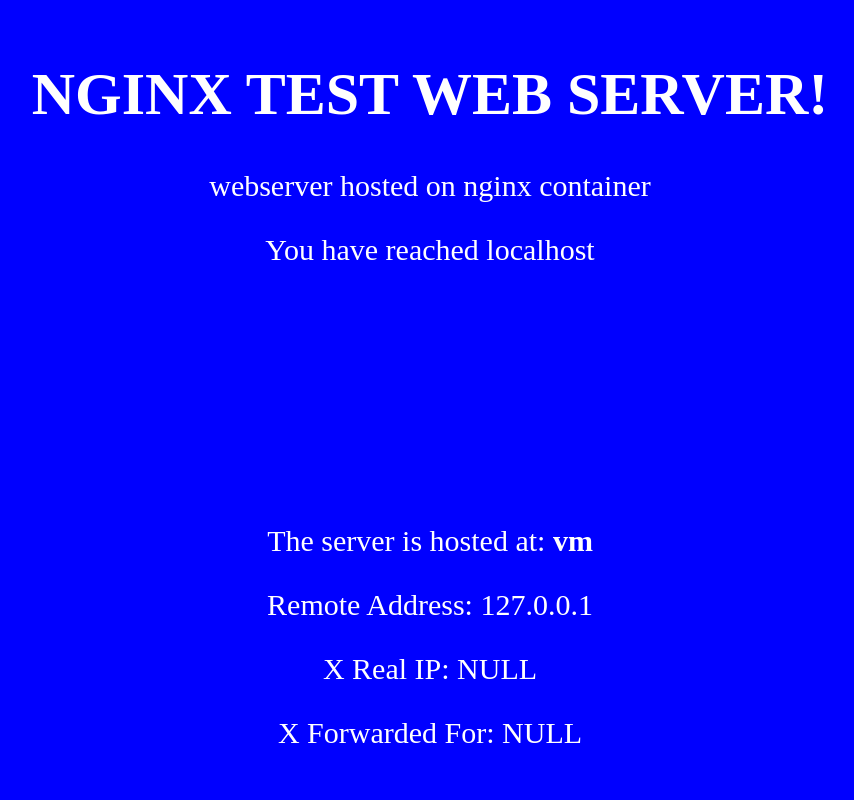
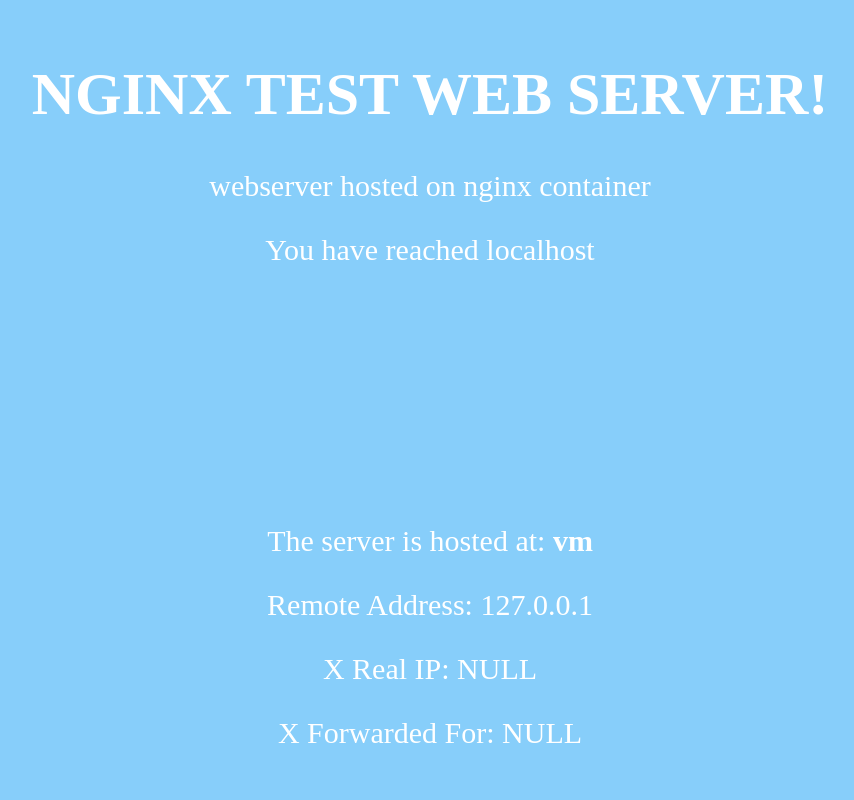
Before and after one commit to FuReAsu/docker, a PHP site: page / in a window 1280 px wide. Shown: the whole page, without its empty margins (210-1064 px from the left). Run offline with PHP 8.4, Linux system fonts and the light colour scheme.

Commit message:
changed nginxweblb index color

```diff
--- a/nginxweblb/web/web_blue/web/index.php
+++ b/nginxweblb/web/web_blue/web/index.php
@@ -6,7 +6,7 @@
     <title>TEST WEB SVR</title>
     <style>
         body {
-            background-color: blue;
+            background-color: lightskyblue;
             color: white;
             text-align: center;
             font-family:'Times New Roman', Times, serif;
--- a/nginxweblb/web/web_green/web/index.php
+++ b/nginxweblb/web/web_green/web/index.php
@@ -6,7 +6,7 @@
     <title>TEST WEB SVR</title>
     <style>
         body {
-            background-color: green;
+            background-color: lightgreen;
             color: white;
             text-align: center;
             font-size: 30px;
```
